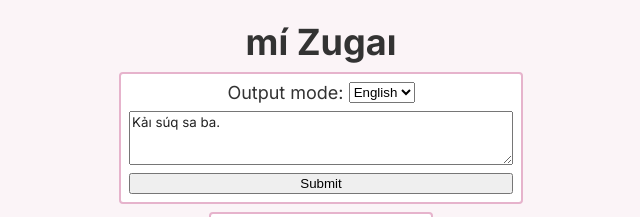
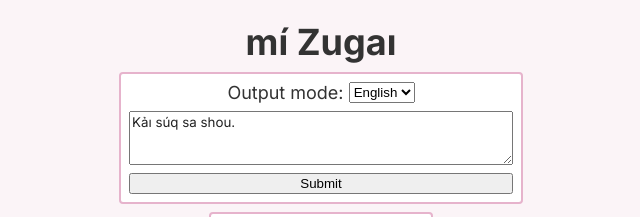
Before and after one commit to toaq/zugai, a React (Create React App) app in the folder web-client/: page / in a window 1280 px wide. Shown: the top 217 px of the page, without its empty margins (319-959 px from the left). Built offline with nearby package versions, Linux system fonts and the light colour scheme.

Commit message:
Be more polite :relieved:

```diff
--- a/web-client/src/App.tsx
+++ b/web-client/src/App.tsx
@@ -3,7 +3,7 @@ import "./App.css";
 
 function App() {
   const [outputMode, setOutputMode] = useState<string>("english");
-  const [inputText, setInputText] = useState<string>("Kảı súq sa ba.");
+  const [inputText, setInputText] = useState<string>("Kảı súq sa shou.");
   const [latestOutput, setLatestOutput] = useState<string>(
     "Output will appear here."
   );
```
